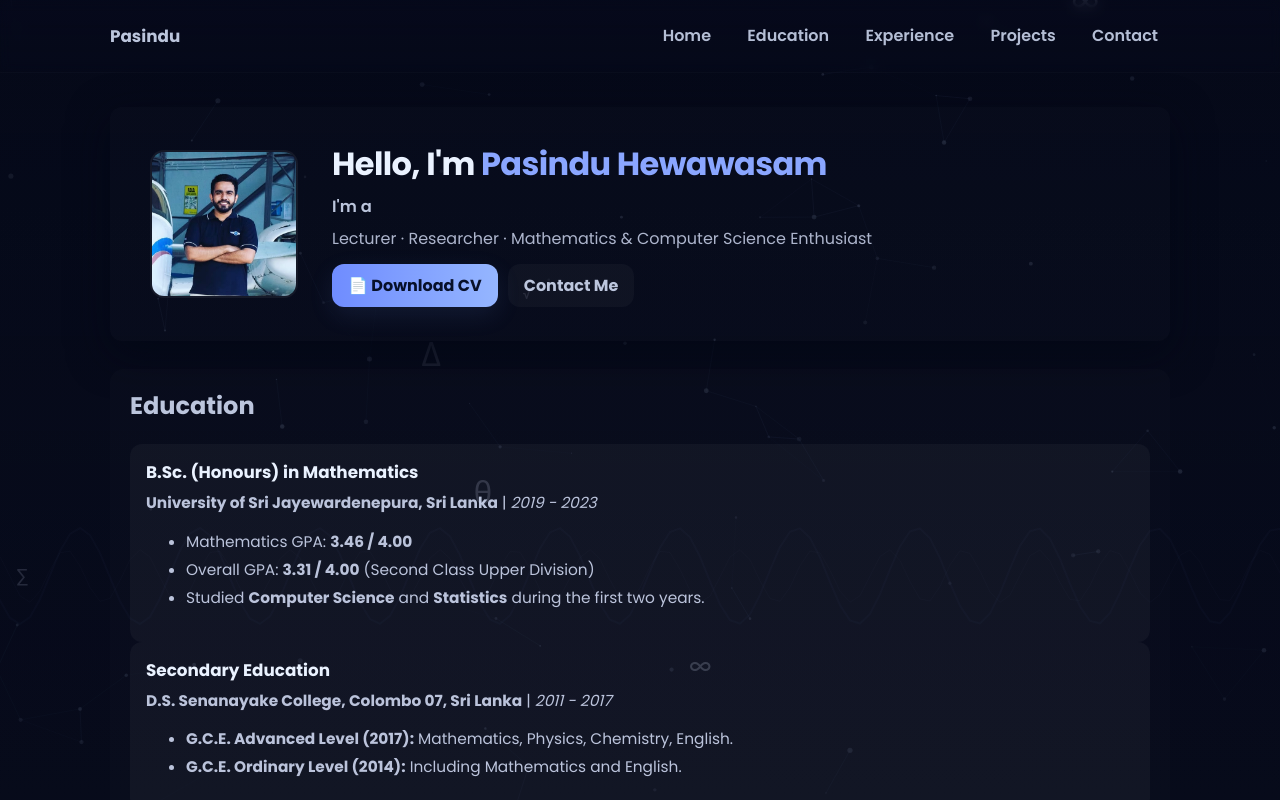
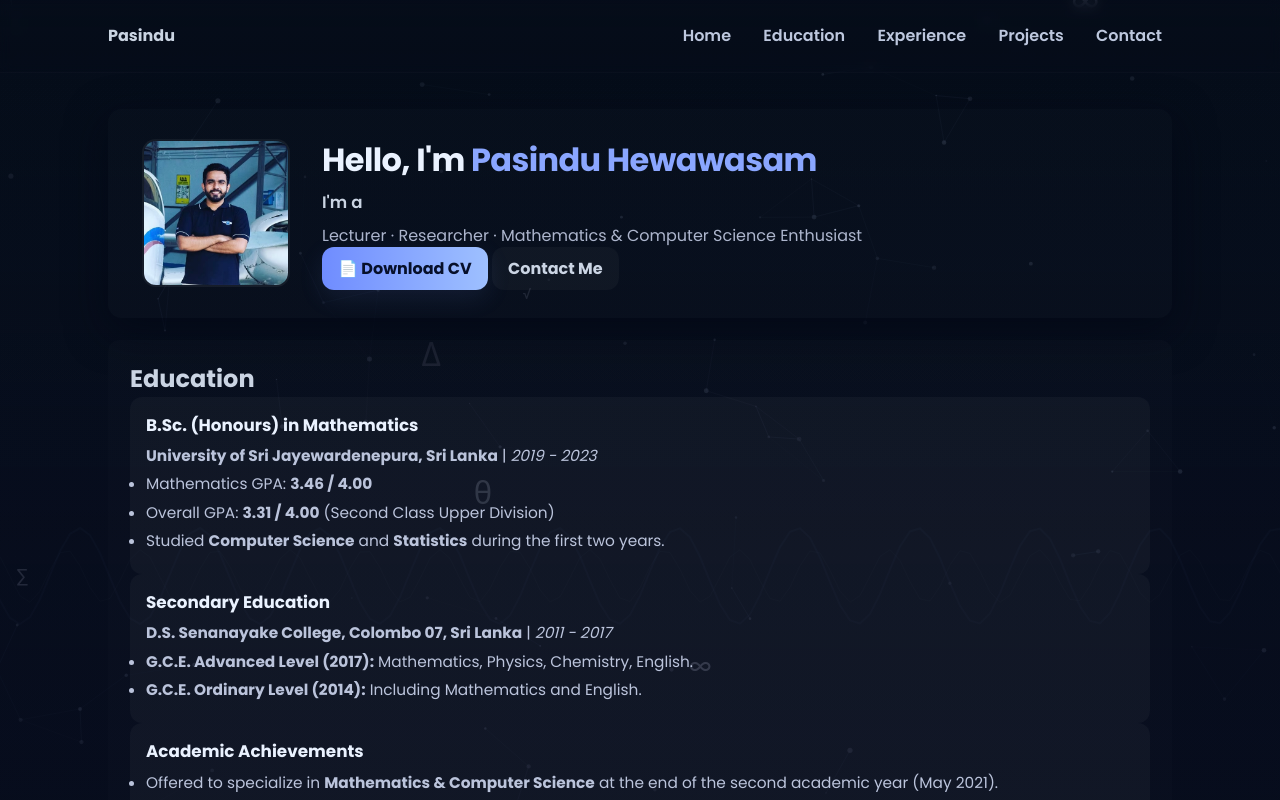
Before and after one commit to pasindumadu/-Pasindu-Madhuranga-Portfolio, a plain HTML site: page index.html in a window 1280 px wide. Shown: the top 800 px of the page. Drawn offline with Linux system fonts and the light colour scheme.

Commit message:
Update styles.css
Signed-off-by: pasindumadu <70106803+pasindumadu@users.noreply.github.com>

```diff
--- a/styles.css
+++ b/styles.css
@@ -1,205 +1,104 @@
-/* ---------- Base & layout ---------- */
-:root {
-  --bg: #06101a;
-  --card: rgba(255,255,255,0.04);
-  --muted: rgba(220,230,255,0.85);
-  --accent: #8aa6ff;
-  --glass: rgba(255,255,255,0.035);
-  --radius: 12px;
-  --nav-height: 72px;
-  font-size: 16px;
+/* ---------- Root + base ---------- */
+:root{
+  --nav-h:72px;
+  --accent:#8aa6ff;
+  --muted: rgba(230,240,255,0.88);
+  --card-bg: rgba(255,255,255,0.02);
+  --glass: rgba(255,255,255,0.03);
+  --radius:14px;
 }
-
-* { box-sizing: border-box; }
-html,body { height:100%; }
-body {
-  margin: 0;
-  font-family: "Poppins", system-ui, -apple-system, "Segoe UI", Roboto, "Helvetica Neue", Arial;
-  background: linear-gradient(180deg, rgba(6,10,26,1) 0%, rgba(10,14,30,1) 100%);
-  color: #eaf2ff;
+*{box-sizing:border-box;margin:0;padding:0}
+html,body{height:100%}
+body{
+  font-family:"Poppins",system-ui,-apple-system,"Segoe UI",Roboto,Arial;
+  background:linear-gradient(180deg,#06101a 0%, #0b1324 100%);
+  color:#eaf2ff;
   -webkit-font-smoothing:antialiased;
   -moz-osx-font-smoothing:grayscale;
   line-height:1.45;
+  min-height:100vh;
 }
 
-/* math background canvas */
-#math-bg {
-  position: fixed;
-  inset: 0;
-  width: 100vw;
-  height: 100vh;
-  z-index: -2;
-  pointer-events: none;
-  display: block;
-  opacity: 0.98;
-}
+/* Canvas behind content */
+#math-bg{ position:fixed; inset:0; width:100vw; height:100vh; z-index:-2; pointer-events:none; opacity:1; }
 
-/* subtle overlay so text reads well on top of canvas */
-body::before {
-  content: "";
-  position: fixed;
-  inset: 0;
-  z-index: -1;
-  pointer-events: none;
-  background: linear-gradient(180deg, rgba(6,10,26,0.30), rgba(6,10,26,0.5));
+/* overlay for contrast */
+body::before{
+  content:""; position:fixed; inset:0; z-index:-1; pointer-events:none;
+  background: linear-gradient(180deg, rgba(6,10,26,0.32), rgba(6,10,26,0.58));
+  backdrop-filter: blur(0.2px);
 }
 
 /* progress bar */
-#progress-bar {
-  position: fixed;
-  top: 0;
-  left: 0;
-  height: 4px;
-  background: linear-gradient(90deg, #87a8ff, #cdd8ff);
-  width: 0%;
-  z-index: 9999;
-  transition: width 120ms linear;
+#progress-bar{ position:fixed; top:0; left:0; height:4px; width:0; z-index:9999;
+ background: linear-gradient(90deg,#9ab8ff,#e6eeff); transition: width 120ms linear; }
+
+/* ---------- Navigation ---------- */
+.top-nav{
+  position:sticky; top:0; z-index:60;
+  background: linear-gradient(180deg, rgba(6,10,26,0.24), rgba(6,10,26,0.14));
+  border-bottom:1px solid rgba(255,255,255,0.02);
+  backdrop-filter: blur(6px);
+}
+.top-nav .nav-inner{ max-width:1100px; margin:0 auto; display:flex; align-items:center; gap:12px; padding:10px 18px; height:var(--nav-h);}
+.brand{ color:var(--muted); font-weight:700; text-decoration:none; margin-right:auto; }
+.nav-links a{ color: rgba(220,230,255,0.86); text-decoration:none; padding:8px 10px; border-radius:8px; font-weight:600; margin-left:8px; transition:background .18s; }
+.nav-links a:hover{ background: rgba(255,255,255,0.02); }
+.nav-links a.active{ color:var(--accent); background: linear-gradient(90deg, rgba(138,166,255,0.12), rgba(110,130,255,0.06)); box-shadow:0 8px 24px rgba(60,80,150,0.06); }
+
+/* ---------- Layout ---------- */
+main{ max-width:1100px; margin:28px auto; padding:8px 18px 80px; }
+.hero{ display:block; border-radius:var(--radius); padding:28px; margin-bottom:18px; background: linear-gradient(180deg, rgba(255,255,255,0.01), rgba(255,255,255,0.01)); box-shadow: 0 12px 40px rgba(2,6,20,0.6); overflow:hidden; }
+.hero-inner{ display:flex; gap:26px; align-items:center; flex-wrap:wrap; }
+.hero-left{ flex:0 0 160px; display:flex; justify-content:center; }
+.profile-pic{ width:148px; height:148px; object-fit:cover; border-radius:14px; border:2px solid rgba(255,255,255,0.04); transition: transform .18s ease, box-shadow .18s ease; background: linear-gradient(180deg, rgba(255,255,255,0.02), rgba(255,255,255,0.01)); }
+.hero-right{ flex:1 1 420px; min-width:240px; }
+.hero h1{ margin:0 0 8px; font-size:2rem; letter-spacing: -0.6px }
+.highlight{ color:var(--accent); font-weight:700 }
+.sub{ margin:6px 0 8px; font-weight:600; font-size:1.04rem; color:var(--muted) }
+.muted{ color: rgba(220,230,255,0.78) }
+
+/* buttons */
+.btn{ display:inline-block; padding:10px 16px; border-radius:12px; background:linear-gradient(90deg,#6f8cff,#9ec0ff); color:#07102a; text-decoration:none; font-weight:700; box-shadow: 0 8px 24px rgba(100,130,220,0.12); }
+.btn.ghost{ background: rgba(255,255,255,0.03); color:var(--muted); box-shadow:none }
+
+/* content */
+.content{ margin:22px 0 44px; padding:22px; border-radius:12px; background: linear-gradient(180deg, rgba(255,255,255,0.01), rgba(255,255,255,0.01)); }
+.content h1{ margin-top:0; font-size:1.5rem; color:var(--muted) }
+.grid{ display:grid; grid-template-columns: repeat(auto-fit, minmax(260px,1fr)); gap:16px; margin-top:14px; }
+.card{ background:var(--glass); border-radius:12px; padding:16px; transition: transform .36s cubic-bezier(.2,.9,.3,1), opacity .36s; transform-origin:center; opacity:0; transform: translateY(24px) scale(.996); min-height:96px; }
+.card.fade-in{ opacity:1; transform: translateY(0) scale(1); }
+.card h2, .card h3{ margin:0 0 8px; font-size:1.05rem; color:#eaf2ff }
+.card p, .card li{ margin:6px 0; color: rgba(220,230,255,0.84); font-size:0.96rem }
+
+/* project subsections */
+.subsection h2{ color:var(--muted); margin:18px 0 8px; font-size:1.08rem; border-left:4px solid rgba(138,166,255,0.06); padding-left:10px }
+
+/* contact */
+.contact-grid{ display:grid; grid-template-columns: 1fr 300px; gap:18px; align-items:start; margin-top:12px }
+.contact-form{ background: rgba(255,255,255,0.02); padding:16px; border-radius:10px }
+.contact-form label{ display:block; margin-top:10px; color: rgba(230,240,255,0.9); font-weight:600 }
+.contact-form input, .contact-form textarea{ width:100%; padding:10px; margin-top:6px; border-radius:8px; border:1px solid rgba(255,255,255,0.03); background: rgba(6,10,26,0.35); color:#eaf2ff }
+.contact-info{ color: rgba(220,230,255,0.9); padding:12px; background: rgba(255,255,255,0.02); border-radius:10px }
+
+/* back-to-top */
+#back-to-top{ position:fixed; right:18px; bottom:18px; border-radius:10px; padding:10px 12px; display:none; z-index:9999; background:linear-gradient(90deg,#95b6ff,#6f8cff); border:none; color:#07102a; font-weight:700; box-shadow:0 10px 26px rgba(60,80,150,0.12) }
+
+/* footer */
+footer{ text-align:center; margin:36px 0 80px; color: rgba(200,210,230,0.6) }
+
+/* responsive */
+@media(max-width:880px){
+  .hero-inner{ flex-direction:column; align-items:center; text-align:center }
+  .contact-grid{ grid-template-columns:1fr }
+  .top-nav .nav-inner{ padding:8px 12px }
 }
 
-/* ---------- Navigation ---------- */
-.top-nav {
-  position: sticky;
-  top: 0;
-  z-index: 50;
-  backdrop-filter: blur(6px) saturate(1.06);
-  background: linear-gradient(180deg, rgba(6,10,26,0.28), rgba(6,10,26,0.16));
-  border-bottom: 1px solid rgba(255,255,255,0.02);
-}
-.top-nav .nav-inner {
-  max-width: 1100px;
-  margin: 0 auto;
-  display:flex;
-  align-items:center;
-  gap:12px;
-  padding:12px 20px;
-  height: var(--nav-height);
-}
-.top-nav .brand {
-  font-weight:700;
-  font-size:1.05rem;
-  color: var(--muted);
-  text-decoration:none;
-  margin-right:auto;
-}
-.top-nav .nav-links a {
-  color: rgba(220,230,255,0.82);
-  text-decoration:none;
-  padding:10px 12px;
-  border-radius:8px;
-  margin-left:8px;
-  font-weight:600;
-  transition: background .18s, color .18s;
-}
-.top-nav .nav-links a:hover { background: rgba(255,255,255,0.02); }
-.top-nav .nav-links a.active {
-  background: linear-gradient(90deg, rgba(130,150,255,0.12), rgba(110,130,255,0.06));
-  color: var(--accent);
-  box-shadow: 0 6px 18px rgba(60,80,150,0.06);
-}
+/* anchors not hidden by sticky nav */
+section[id]{ scroll-margin-top: calc(var(--nav-h) + 14px) }
 
-/* ---------- Hero ---------- */
-main { max-width: 1100px; margin: 28px auto; padding: 6px 20px 80px; }
-.hero {
-  display:block;
-  border-radius: var(--radius);
-  padding: 34px;
-  margin-bottom: 28px;
-  background: linear-gradient(180deg, rgba(255,255,255,0.01), rgba(255,255,255,0.01));
-  box-shadow: 0 12px 40px rgba(2,6,20,0.6);
-  overflow: hidden;
-}
-.hero-inner { display:flex; gap: 28px; align-items:center; flex-wrap:wrap; }
-.hero-left { flex: 0 0 160px; display:flex; justify-content:center; }
-.profile-pic {
-  width: 148px; height:148px; object-fit:cover;
-  border-radius: 14px;
-  border: 2px solid rgba(255,255,255,0.04);
-  transition: transform .18s ease, box-shadow .18s ease;
-  will-change: transform;
-  background: linear-gradient(180deg, rgba(255,255,255,0.02), rgba(255,255,255,0.01));
-}
-.hero-right { flex:1 1 420px; min-width: 260px; }
-.hero h1 { margin: 0 0 8px; font-size: 2rem; letter-spacing: -0.6px; }
-.highlight { color: var(--accent); font-weight:700; }
-.sub { margin:6px 0 8px; font-weight:600; font-size:1.02rem; color: var(--muted); }
-.muted { margin:0 0 12px; color: rgba(220,230,255,0.78); }
-.hero-cta { margin-top: 14px; display:flex; gap:10px; flex-wrap:wrap; }
+/* focus outlines */
+a:focus, button:focus, input:focus, textarea:focus{ outline:3px solid rgba(135,160,255,0.12); outline-offset:2px }
 
-/* ---------- Buttons ---------- */
-.btn {
-  display:inline-block;
-  padding:10px 16px;
-  border-radius: 12px;
-  background: linear-gradient(90deg, #6f8cff, #95b6ff);
-  color: #07102a;
-  text-decoration:none;
-  font-weight:700;
-  box-shadow: 0 8px 24px rgba(100,130,220,0.12);
-  border: none;
-}
-.btn.ghost { background: rgba(255,255,255,0.03); color: var(--muted); box-shadow:none; }
-
-/* ---------- Content / Cards ---------- */
-.content { margin: 22px 0 44px; padding: 20px; border-radius: 14px; background: linear-gradient(180deg, rgba(255,255,255,0.01), rgba(255,255,255,0.01)); }
-.content h1 { margin-top: 0; font-size:1.5rem; color: var(--muted); }
-.grid { display:grid; grid-template-columns: repeat(auto-fit, minmax(260px, 1fr)); gap: 16px; margin-top:14px; }
-.card {
-  background: var(--glass);
-  border-radius: 12px;
-  padding: 16px;
-  transition: transform .36s cubic-bezier(.2,.9,.3,1), opacity .36s;
-  transform-origin: center;
-  opacity: 0; transform: translateY(24px) scale(.996);
-  min-height: 96px;
-}
-.card.fade-in { opacity: 1; transform: translateY(0) scale(1); }
-.card h2, .card h3 { margin: 0 0 8px; font-size:1.05rem; color: #eaf2ff; }
-.card p, .card li { margin: 6px 0; color: rgba(220,230,255,0.84); font-size:0.96rem; }
-
-/* ---------- Contact ---------- */
-.contact-grid { display:grid; grid-template-columns: 1fr 300px; gap: 18px; align-items:start; margin-top: 12px; }
-.contact-form { background: rgba(255,255,255,0.02); padding: 16px; border-radius: 10px; }
-.contact-form label { display:block; margin-top:10px; color: rgba(230,240,255,0.9); font-weight:600; }
-.contact-form input, .contact-form textarea {
-  width:100%; padding:10px; margin-top:6px; border-radius:8px; border:1px solid rgba(255,255,255,0.03);
-  background: rgba(6,10,26,0.35); color: #eaf2ff;
-}
-.contact-info { color: rgba(220,230,255,0.9); padding: 12px; background: rgba(255,255,255,0.02); border-radius:10px; }
-.social-icons { margin-top:12px; display:flex; gap:10px; }
-.social-icons img { width:36px; height:36px; filter: drop-shadow(0 6px 14px rgba(10,20,40,0.6)); border-radius:8px; }
-
-/* back to home link */
-.back-link { display:inline-block; margin-top:14px; color: rgba(200,220,255,0.9); text-decoration:none; }
-
-/* ---------- Footer ---------- */
-footer { text-align:center; margin:36px 0 80px; color: rgba(200,210,230,0.6); }
-
-/* ---------- Small devices ---------- */
-@media (max-width:880px) {
-  .hero-inner { flex-direction: column; align-items:center; text-align:center; }
-  .hero-left { flex: 0 0 auto; }
-  .contact-grid { grid-template-columns: 1fr; }
-  .top-nav .nav-inner { padding: 8px 12px; }
-}
-
-/* ensure headings aren't hidden behind sticky nav when using anchors */
-section[id] { scroll-margin-top: calc(var(--nav-height) + 14px); }
-
-/* back-to-top button appended dynamically */
-#back-to-top {
-  position: fixed;
-  right: 18px;
-  bottom: 18px;
-  border-radius: 10px;
-  padding: 10px 12px;
-  display: none;
-  z-index: 9999;
-  background: linear-gradient(90deg,#95b6ff,#6f8cff);
-  border: none;
-  color: #07102a;
-  font-weight:700;
-  box-shadow: 0 10px 26px rgba(60,80,150,0.12);
-}
-
-/* subtle focus outlines for accessibility */
-a:focus, button:focus, input:focus, textarea:focus { outline: 3px solid rgba(135,160,255,0.12); outline-offset: 2px; }
+/* stronger glow for canvas overlay elements (visual only) */
+.canvas-glow { filter: drop-shadow(0 6px 20px rgba(140,160,255,0.12)); }
```
